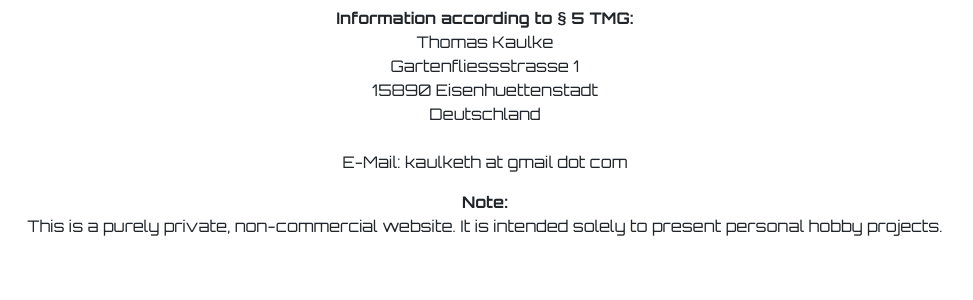
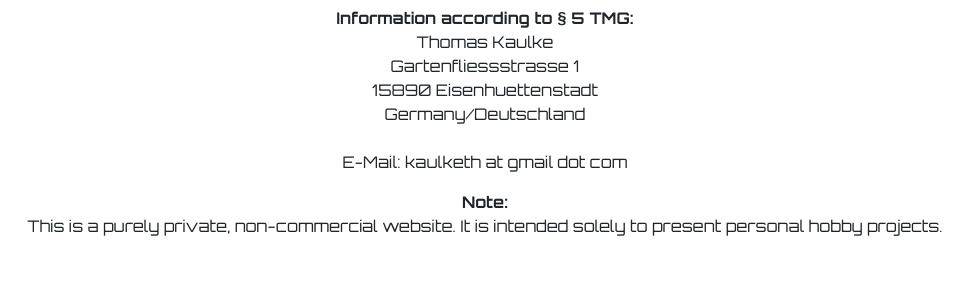
Before and after one commit to kaulketh/KobraPiV2, a Flask app: page /kobra/privacy in a window 1280 px wide. Shown: the part 256-556 px from the top of the page, without its empty margins (155-1128 px from the left). Run offline with Flask 3, Linux system fonts and the light colour scheme; data that the repository does not hold is empty; parts of the project's set-up code (start-up, migrations or seed data) failed here and were passed over; some libraries are stand-ins or nearby versions.

Commit message:
Update address template

```diff
--- a/www/templates/includes/contents/address.htm
+++ b/www/templates/includes/contents/address.htm
@@ -1,5 +1,5 @@
 Thomas Kaulke<br>
 Gartenfliessstrasse 1<br>
 15890 Eisenhuettenstadt<br>
-Deutschland<br><br>
+Germany/Deutschland<br><br>
 E-Mail: kaulketh at gmail dot com
```
